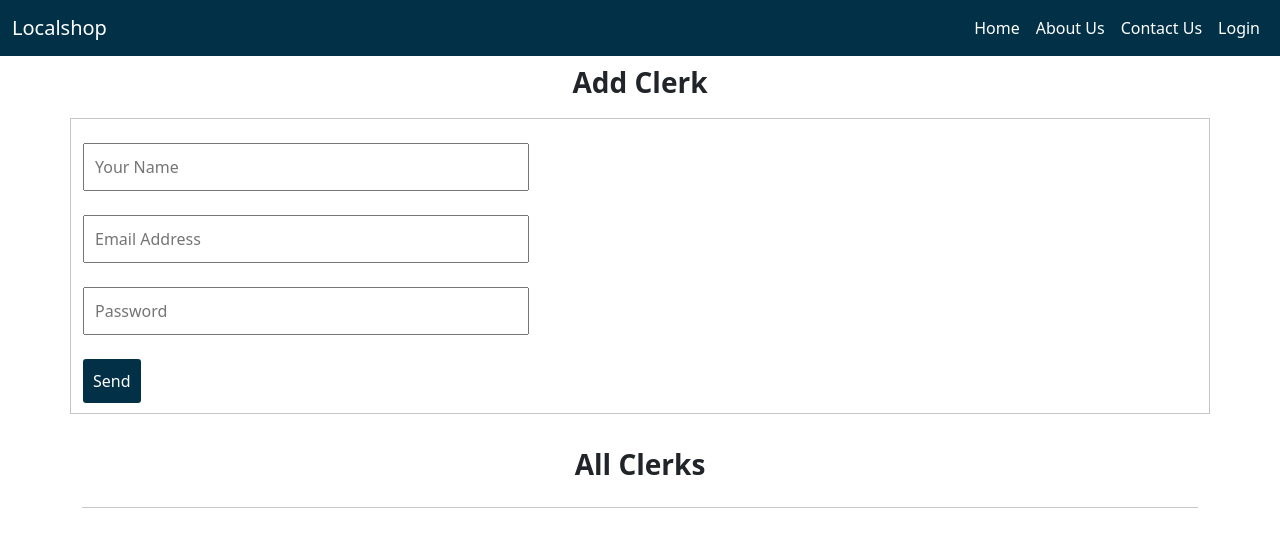
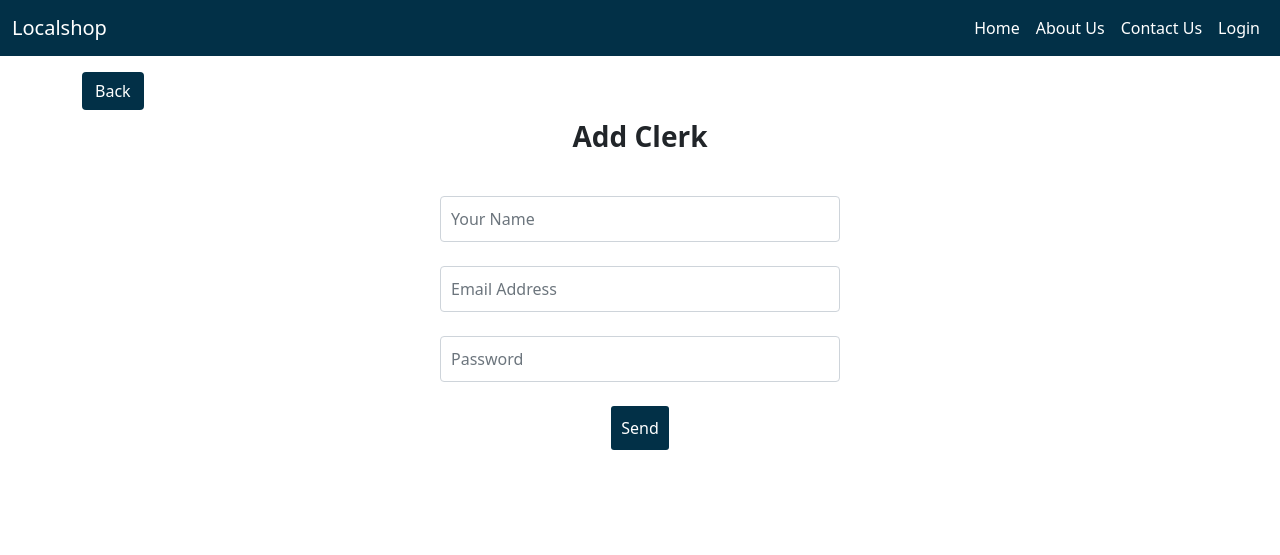
Before and after one commit to kelvinmburu/localshop, an Angular app in the folder front-end/localshop/: page /clerk in a window 1280 px wide. Shown: the top 555 px of the page. Built offline with nearby package versions, Linux system fonts and the light colour scheme; no server answers.

Commit message:
build & st: updated form with reset button|styled components

```diff
--- a/front-end/localshop/src/app/components/add-user/add-user.component.css
+++ b/front-end/localshop/src/app/components/add-user/add-user.component.css
@@ -1,5 +1,5 @@
 .container-fluid{
-    height: 80vh;
+    height: 64vh;
 }
 form {
     display: flex;
@@ -9,6 +9,11 @@ form {
 }
 .form-control{
     width: 260px;
+}
+
+form input {
+  width: 400px;
+  padding: 10px;
 }
 
 
--- a/front-end/localshop/src/app/components/add-user/add-user.component.html
+++ b/front-end/localshop/src/app/components/add-user/add-user.component.html
@@ -5,7 +5,7 @@
   </div>
   <h3 style="text-align: center; margin-bottom: 20px; margin-top: 20px;">Add New Admin</h3>
   <!-- <form #userCredentials = "ngForm" class="example-form" (ngSubmit)="addAdmin(userCredentials.value)" aria-required="true"> -->
-  <form name="form" (ngSubmit)="f.form.valid && onSubmit()" #f="ngForm" novalidate>
+  <form name="form" (ngSubmit)="f.form.valid && onSubmit(f)" #f="ngForm" novalidate>
     <div class="mb-3">
       <label for="username" class="form-label">Username</label>
       <input type="text" class="form-control" name="username" [(ngModel)]="form.username" required username #name="ngModel">
@@ -43,7 +43,7 @@
 
     <tr *ngFor="let data of adminData" id="defective-tr">
       <td>{{data.name}}</td>
-      <td>{{email}}</td>
+      <td>{{data.email}}</td>
       <td></td>
     </tr>
   </table>
--- a/front-end/localshop/src/app/components/add-user/add-user.component.ts
+++ b/front-end/localshop/src/app/components/add-user/add-user.component.ts
@@ -1,57 +1,45 @@
 import { Component, OnInit } from '@angular/core';
+import { NgForm } from '@angular/forms';
 import { SharedService } from 'src/app/services/shared.service';
 
 @Component({
   selector: 'app-add-user',
   templateUrl: './add-user.component.html',
   styleUrls: ['./add-user.component.css'],
-  providers: [SharedService]
+  providers: [SharedService],
 })
 export class AddUserComponent implements OnInit {
-  adminData:any;
+  adminData: any;
   form: any = {
     username: null,
     email: null,
-    password: null
+    password: null,
   };
+  errorMessage = '';
 
-  errorMessage = ""
-
-  constructor(private service: SharedService) { }
+  constructor(private service: SharedService) {}
 
   ngOnInit(): void {
-    this.service.getAdmin().subscribe(data => {
-      console.log(data)
+    this.service.getAdmin().subscribe((data) => {
+      console.log(data);
 
       this.adminData = data;
     });
   }
 
-  // addNewAdmin(){
-  //   this.service.addAdmin(this.newAdmin).subscribe(
-  //     response => {
-  //       alert("Admin " + this.newAdmin.username + " added successfully");
-  //     }
-  //     // error => console.log('error', error)
-  //   );
-  // }
-
-
-  onSubmit(){
+  onSubmit(f: NgForm) {
     const { username, email, password } = this.form;
-    console.log(this.form)
-    this.service.addAdmin(username, email, password).subscribe(data => {
+    console.log(this.form);
+    this.service.addAdmin(username, email, password).subscribe(
+      (data) => {
         console.log(data);
-      }, err => {
+      },
+      (err) => {
         this.errorMessage = err.error.message;
         console.log(this.errorMessage);
+      }
+    );
 
-      }
-      )
-
-      // window.location.href = '/newadmin';
-
-    }
-
-
+    f.reset()
+  }
 }
--- a/front-end/localshop/src/app/components/clerk/clerk.component.css
+++ b/front-end/localshop/src/app/components/clerk/clerk.component.css
@@ -1,13 +1,20 @@
-#defective-container {
-  border: 1px solid #c5c5c5;
-  align-items: start;
+
+.container-fluid{
+  height: 44vh;
+}
+form {
+  display: flex;
+  flex-direction: column;
+  justify-content: center;
+  align-items: center;
 }
 
-#defective-container input {
-  width: 40%;
+
+form input {
+  width: 400px;
   padding: 10px;
+}
 
-}
 
 #submit-defective {
   background-color: #023047;
--- a/front-end/localshop/src/app/components/clerk/clerk.component.html
+++ b/front-end/localshop/src/app/components/clerk/clerk.component.html
@@ -15,21 +15,28 @@
 
 <body>
   <app-navbar></app-navbar>
+  <div class="container d-flex justify-content-start mt-3">
+    <button routerLink="/newadmin" type="submit" class="btn"
+      style="background-color: #023047; color: #ffffff;">Back</button>
+  </div>
   <h3 class="fw-bold" style="text-align:center; padding: 10px;">Add Clerk</h3>
 
-  <div class="container" id="defective-container"> <br>
-  <form name="form" (ngSubmit)="f.form.valid && onSubmit()" #f="ngForm" novalidate>
+  <div class="container-fluid" > <br>
+    <form name="form" (ngSubmit)="f.form.valid && onSubmit(f)" #f="ngForm" novalidate>
       <div class="">
-      <input type="text" name="fullname" placeholder="Your Name" [(ngModel)]="form.fullname" required fullname #name="ngModel">
+        <input type="text" class="form-control" name="fullname" placeholder="Your Name" [(ngModel)]="form.fullname" required fullname
+          #name="ngModel">
       </div><br>
 
       <div class="">
-      <input type="email" name="email" placeholder="Email Address" [(ngModel)]="form.email" required email #email="ngModel">
+        <input type="email" class="form-control" name="email" placeholder="Email Address" [(ngModel)]="form.email" required email
+          #email="ngModel">
       </div>
 
       <br>
       <div class="store_container">
-      <input type="password" name="password" placeholder="Password" [(ngModel)]="form.password" required password #password="ngModel">
+        <input type="password" name="password" class="form-control" placeholder="Password" [(ngModel)]="form.password" required password
+          #password="ngModel">
       </div><br>
 
       <button class="submit_btn" id="submit-defective" style="padding: 10px; margin-bottom: 10px; border-radius: 3px;">
@@ -67,4 +74,5 @@
 
   <app-footer></app-footer>
 </body>
+
 </html>
--- a/front-end/localshop/src/app/components/clerk/clerk.component.ts
+++ b/front-end/localshop/src/app/components/clerk/clerk.component.ts
@@ -1,4 +1,5 @@
 import { Component, OnInit } from '@angular/core';
+import { NgForm } from '@angular/forms';
 import { SharedService } from 'src/app/services/shared.service';
 
 @Component({
@@ -27,9 +28,7 @@ export class ClerkComponent implements OnInit {
     });
   }
 
-
-
-  onSubmit(){
+  onSubmit(f: NgForm){
     const { fullname, email, password } = this.form;
     console.log(this.form)
     this.clerkService.registerClerk(fullname, email, password).subscribe(data => {
@@ -39,9 +38,6 @@ export class ClerkComponent implements OnInit {
         console.log(this.errorMessage);
 
       });
-
-      // window.location.href = '/newadmin';
-
+      f.reset();
     }
-
 }
```
Lines whose indentation alone changed are shown as unchanged.
